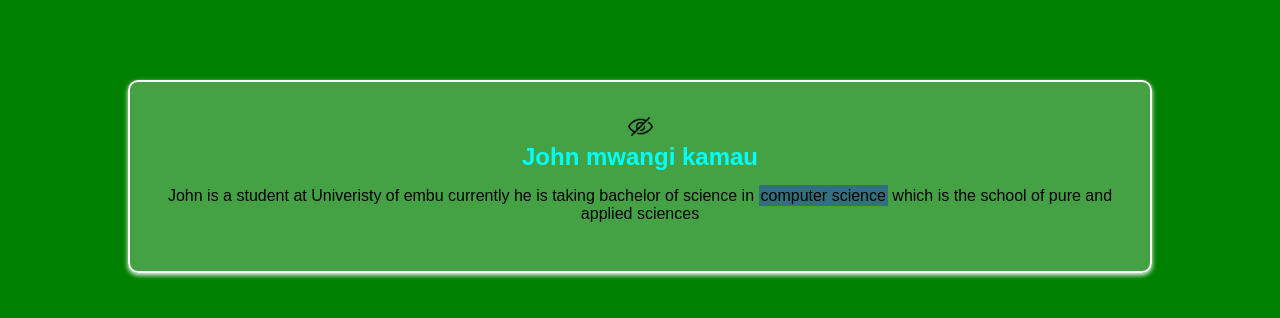
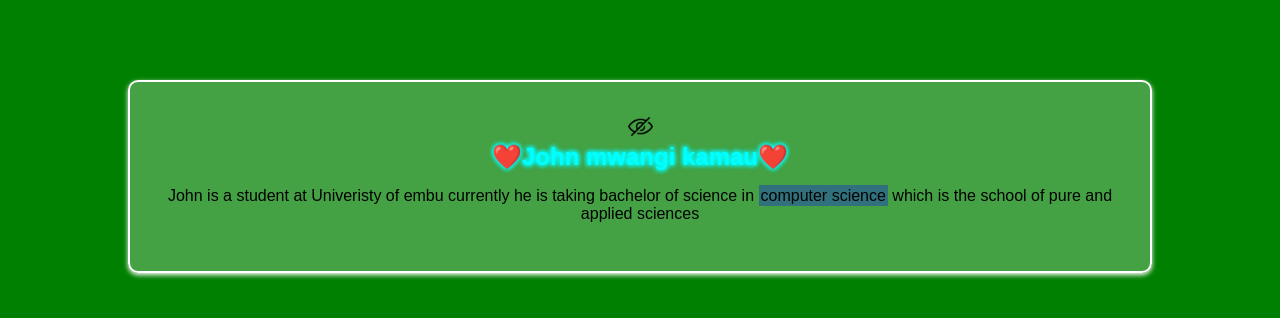
Before and after one commit to JOHN-MWANGI-OSS/Test-project-website, a plain HTML site: page index.html in a window 1280 px wide. Drawn offline with Linux system fonts and the light colour scheme.

Commit message:
added more styles to the heading 2

```diff
--- a/styles.css
+++ b/styles.css
@@ -31,3 +31,15 @@ span {
   background-color: rgba(0, 0, 255, 0.303);
   padding: 2px;
 }
+
+.box h2 {
+    text-shadow: 0 0 5px cyan, 0 0 5px cyan, 0 0 5px cyan;
+}
+
+.box h2::before {
+    content: "❤️";
+}
+
+.box h2::after {
+    content: "❤️"
+}
```
